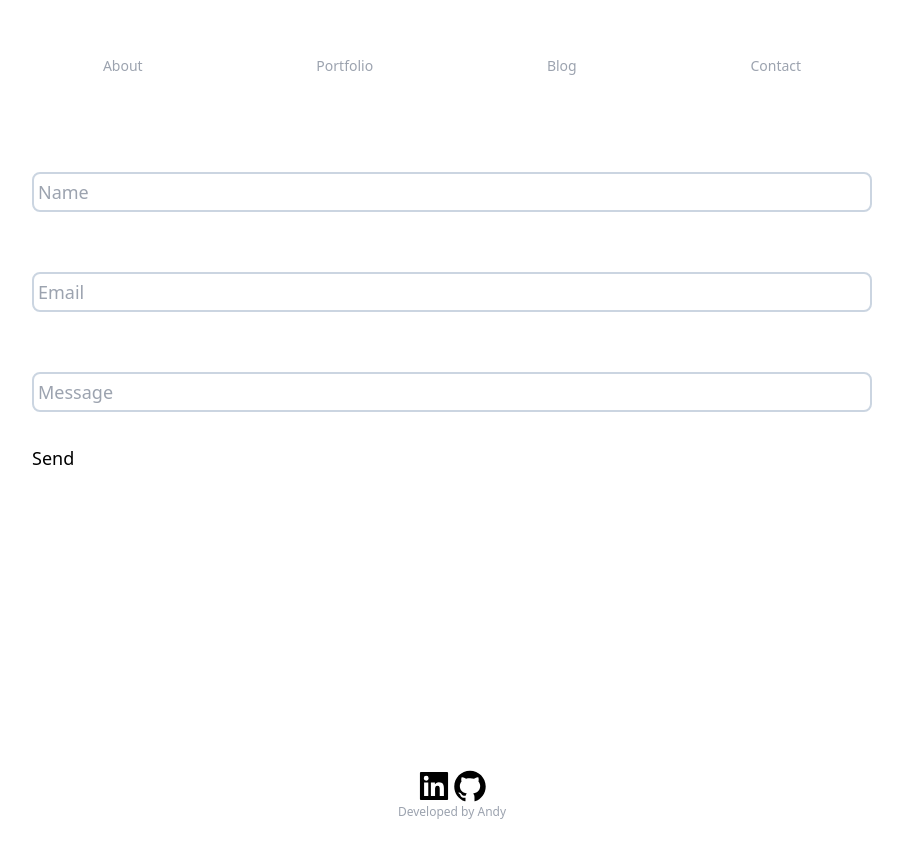
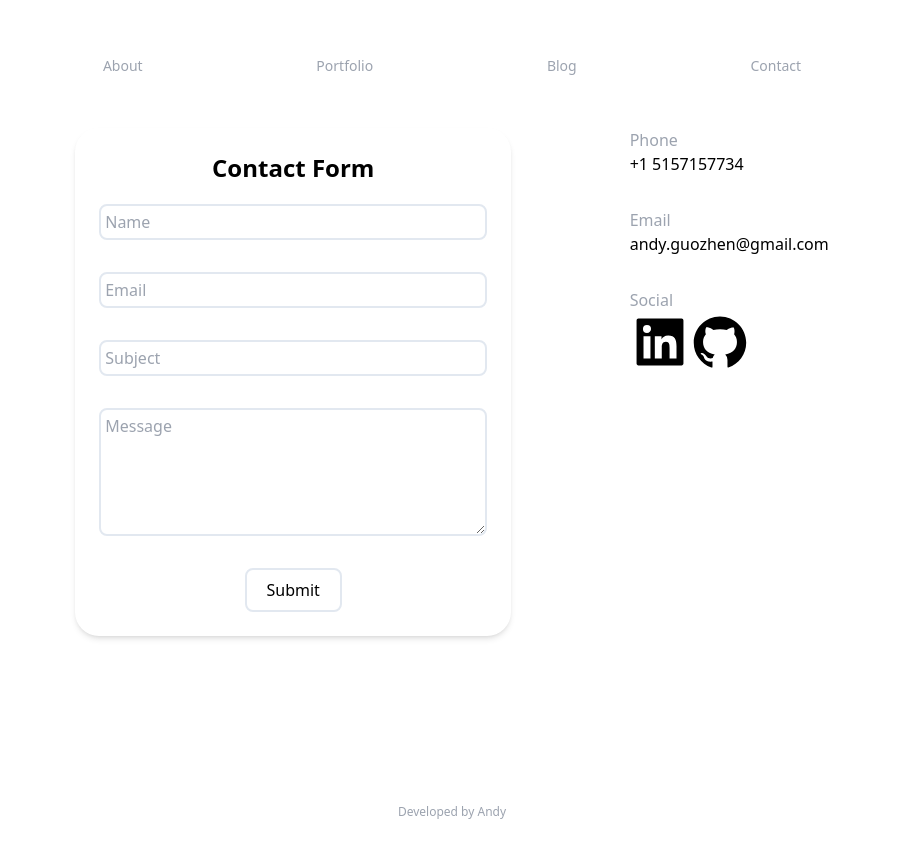
Before and after one commit to AndyFooGuoZhen/Nextjs_Blog, a Next.js app in the folder blog/: page /contact in a window 1280 px wide. Shown: the top 858 px of the page, without its empty margins (188-1091 px from the left). Built offline with nearby package versions, Linux system fonts and the light colour scheme.

Commit message:
Added contact information and toast

```diff
--- a/blog/app/contact/page.tsx
+++ b/blog/app/contact/page.tsx
@@ -1,49 +1,77 @@
-'use client';
-
-import { useRef } from "react";
+'use client'
 import emailjs from "@emailjs/browser"
+import { AiFillLinkedin, AiFillGithub } from "react-icons/ai";
+import { ToastContainer, toast } from "react-toastify";
+import 'react-toastify/dist/ReactToastify.css';
 
 const Contact = () => {
 
-  require('dotenv').config();
 
   const sendEmail = (e:any) => {
     e.preventDefault();
 
-    emailjs.sendForm(process.env.REACT_APP_EMAIL_SERVICE_ID, 'template_4eyuq7x', e.target, 'Bp6tDHRacQYQOgn6S')
+    emailjs.sendForm('service_aa8omco', 'template_4eyuq7x', e.target, 'Bp6tDHRacQYQOgn6S')
       .then((result) => {
-          console.log(result.text);
+          toast.success('Message Sent!', {
+            position: toast.POSITION.BOTTOM_CENTER
+        });
       }, (error) => {
-          console.log(error.text);
+        toast.error("Failed to send message!", {
+          position: toast.POSITION.BOTTOM_CENTER
+        });
       });
   };
 
     return (
-      <div className="mx-auto md:text-start md:text md:max-w-6xl">
-        <div className="mt-11 px-4 text-justify text-sm md:text-lg ">
-            <div>
-              <form onSubmit={sendEmail}>
+      <div className="md:flex-row md:flex justify-around mb-5">
+
+      {/* <div className="lg:flex-row lg:flex justify-around mb-5"> */}
+          <div className="shadow-md p-6 rounded-3xl mb-10 md:w-3/6">
+            <form className="flex flex-col items-center text-center "  onSubmit={sendEmail}>
+              <h2 className="mb-5 font-bold text-2xl">Contact Form</h2>
               <input
-
                 placeholder="Name"
                 name="user_name"
-                  className="border-slate-300 border-2 w-full rounded-lg mb-8 p-1"/>
-                  <input type="text"  />
+                className="border-slate-200 border-2 w-full rounded-lg mb-8 p-1 "/>
                 <input
                 placeholder="Email"
                 name="user_email"
-                  className="border-slate-300 border-2 w-full rounded-lg mb-8 p-1"/>
-                  <input type="text"  />
+                className="border-slate-200 border-2 w-full rounded-lg mb-8 p-1"/>
                 <input
+                placeholder="Subject"
+                name="user_subject"
+                className="border-slate-200 border-2 w-full rounded-lg mb-8 p-1"/>
+                <textarea
                 placeholder="Message"
                 name="message"
-                  className="border-slate-300 border-2 w-full rounded-lg mb-8 p-1"/>
+                className="border-slate-200 border-2 w-full rounded-lg mb-8 p-1 h-32"/>
+                <input className="border-slate-200 border-2 w-3/12 rounded-lg p-2 hover:shadow-2xl hover:bg-slate-200 hover:ease-in-out duration-300 text-center" type="submit" value="Submit" />
+                <ToastContainer />
 
-                  <input type="submit" value="Send" />
             </form>
           </div>
+          <div className="flex flex-col items-center md:items-start">
+
+            <h1 className="text-gray-400">Phone</h1>
+            <h1 className="mb-8">+1 5157157734</h1>
+            <h1 className="text-gray-400">Email</h1>
+            <div className="mb-8">
+              <a className="hover:underline" href="mailto:andy.guozhen@gmail.com">andy.guozhen@gmail.com</a>
+            </div>
+            <h1 className="text-gray-400 ">Social</h1>
+            <div className="flex flex-row">
+              <a href="https://www.linkedin.com/in/andyfoo/" target="_blank">
+                  <AiFillLinkedin className="  text-6xl text-black" />
+                </a>
+                <a href="https://github.com/AndyFooGuoZhen" target="_blank">
+                  <AiFillGithub className=" text-6xl text-black" />
+                </a>
+            </div>
+
             </div>
       </div>
+
+
     );
   };
 
--- a/blog/app/layout.tsx
+++ b/blog/app/layout.tsx
@@ -60,20 +60,11 @@ export default function RootLayout({
             </div>
 
             {/* <div className=" p-3 flex flex-col w-full md:w-3/6 "> */}
-            <div className=" p-3 flex flex-col ">
+            <div className=" p-3 flex flex-col">
               {children}
             </div>
-
           </section>
           <div>
-            <div className="flex justify-center">
-              <a href="https://www.linkedin.com/in/andyfoo/" target="_blank">
-                <AiFillLinkedin className="text-4xl" />
-              </a>
-              <a href="https://github.com/AndyFooGuoZhen" target="_blank">
-                <AiFillGithub className="text-4xl" />
-              </a>
-            </div>
             {footer}
           </div>
           <AnalyticsWrapper />
--- a/blog/package.json
+++ b/blog/package.json
@@ -21,6 +21,7 @@
     "react-dom": "18.2.0",
     "react-icons": "^4.8.0",
     "react-markdown": "^8.0.7",
+    "react-toastify": "^9.1.3",
     "remark": "^14.0.2",
     "remark-gfm": "^3.0.1",
     "remark-html": "^15.0.2",
```
Also changed, not shown: 1 other file (tests, documents, lock files or other folders). Lines whose indentation alone changed are shown as unchanged.
